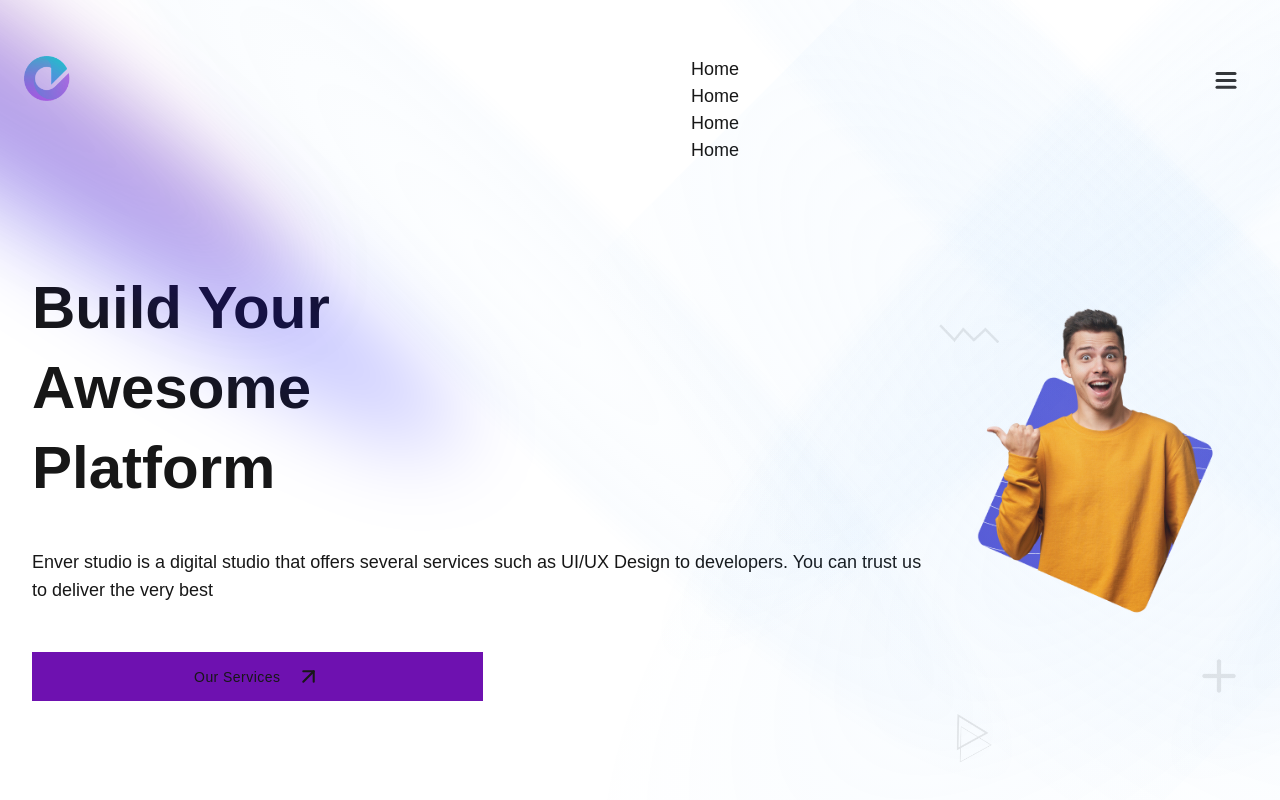
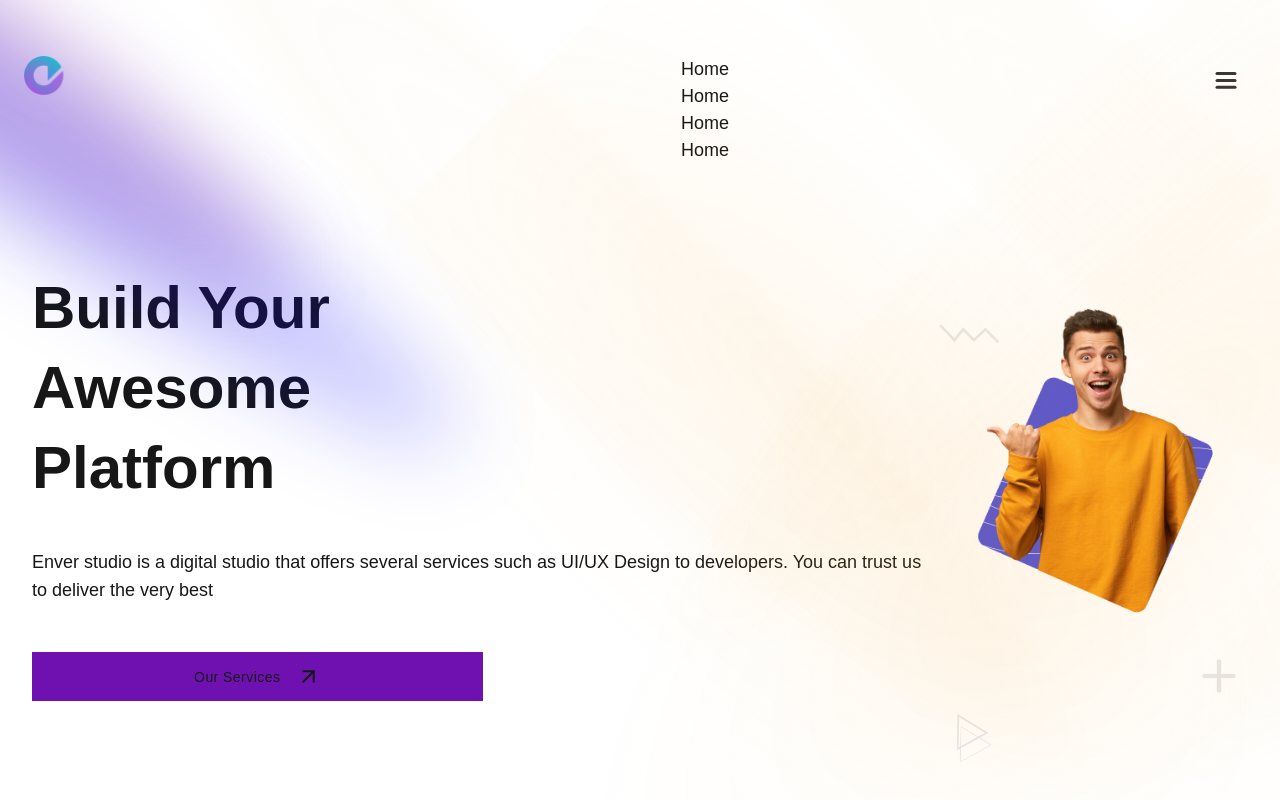
Before and after one commit to Dessimal/enver_design_agency, a Next.js app: page / in a window 1280 px wide. Shown: the top 800 px of the page. Built offline with nearby package versions, Linux system fonts and the light colour scheme.

Commit message:
edited spotlight effect

```diff
--- a/app/components/Navbar.tsx
+++ b/app/components/Navbar.tsx
@@ -8,7 +8,7 @@ const Navbar = () => {
     <nav className="mx-auto px-6 py-14 ">
       <div className="flex flex-row justify-between w-full">
         <div>
-          <Image src={Logo} height={32} width={150} alt="logo image" />
+          <Image src={Logo} height={22} width={130} alt="logo image" />
         </div>
         <div className="hidden md:block">
           <ul>
--- a/app/components/Subheading.tsx
+++ b/app/components/Subheading.tsx
@@ -6,7 +6,7 @@ interface SubheadingProps {
 
 const Subheading: React.FC<SubheadingProps> = ({ text }) => {
   return (
-    <h2 className="leading-[4.5rem] font-extrabold text-5xl md:text-6xl capitalize">
+    <h2 className="leading-12 font-extrabold text-3xl md:text-6xl capitalize">
       {text}
     </h2>
   );
--- a/app/components/ui/spotlight-new.tsx
+++ b/app/components/ui/spotlight-new.tsx
@@ -15,9 +15,9 @@ type SpotlightProps = {
 };
 
 export const NewSpotlight = ({
-  gradientFirst = "radial-gradient(68.54% 68.72% at 55.02% 31.46%, hsla(210, 100%, 85%, .08) 0, hsla(210, 100%, 55%, .02) 50%, hsla(210, 100%, 45%, 0) 80%)",
-  gradientSecond = "radial-gradient(50% 50% at 50% 50%, hsla(210, 100%, 85%, .06) 0, hsla(210, 100%, 55%, .02) 80%, transparent 100%)",
-  gradientThird = "radial-gradient(50% 50% at 50% 50%, hsla(210, 100%, 85%, .04) 0, hsla(210, 100%, 45%, .02) 80%, transparent 100%)",
+  gradientFirst = "radial-gradient(68.54% 68.72% at 55.02% 31.46%, hsla(36, 97%, 55%, .08) 0, hsla(36, 97%, 55%, .02) 50%, hsla(36, 97%, 45%, 0) 80%)",
+  gradientSecond = "radial-gradient(50% 50% at 50% 50%, hsla(36, 97%, 85%, .06) 0, hsla(36, 97%, 55%, .02) 80%, transparent 100%)",
+  gradientThird = "radial-gradient(50% 50% at 50% 50%, hsla(36, 97%, 85%, .04) 0, hsla(36, 97%, 45%, .02) 80%, transparent 100%)",
   translateY = -350,
   width = 560,
   height = 1380,
@@ -47,7 +47,7 @@ export const NewSpotlight = ({
           repeatType: "reverse",
           ease: "easeInOut",
         }}
-        className="absolute top-0 left-0 w-screen h-screen z-40 pointer-events-none">
+        className="absolute top-0 right-0 w-screen h-screen z-40 pointer-events-none">
         <div
           style={{
             transform: `translateY(${translateY}px) rotate(-45deg)`,
@@ -55,7 +55,7 @@ export const NewSpotlight = ({
             width: `${width}px`,
             height: `${height}px`,
           }}
-          className={`absolute top-0 left-0`}
+          className={`absolute top-0 right-0`}
         />
 
         <div
@@ -65,7 +65,7 @@ export const NewSpotlight = ({
             width: `${smallWidth}px`,
             height: `${height}px`,
           }}
-          className={`absolute top-0 left-0 origin-top-left`}
+          className={`absolute top-0 right-0 origin-top-left`}
         />
 
         <div
@@ -75,7 +75,7 @@ export const NewSpotlight = ({
             width: `${smallWidth}px`,
             height: `${height}px`,
           }}
-          className={`absolute top-0 left-0 origin-top-left`}
+          className={`absolute top-0 right-0 origin-top-left`}
         />
       </motion.div>
 
```
